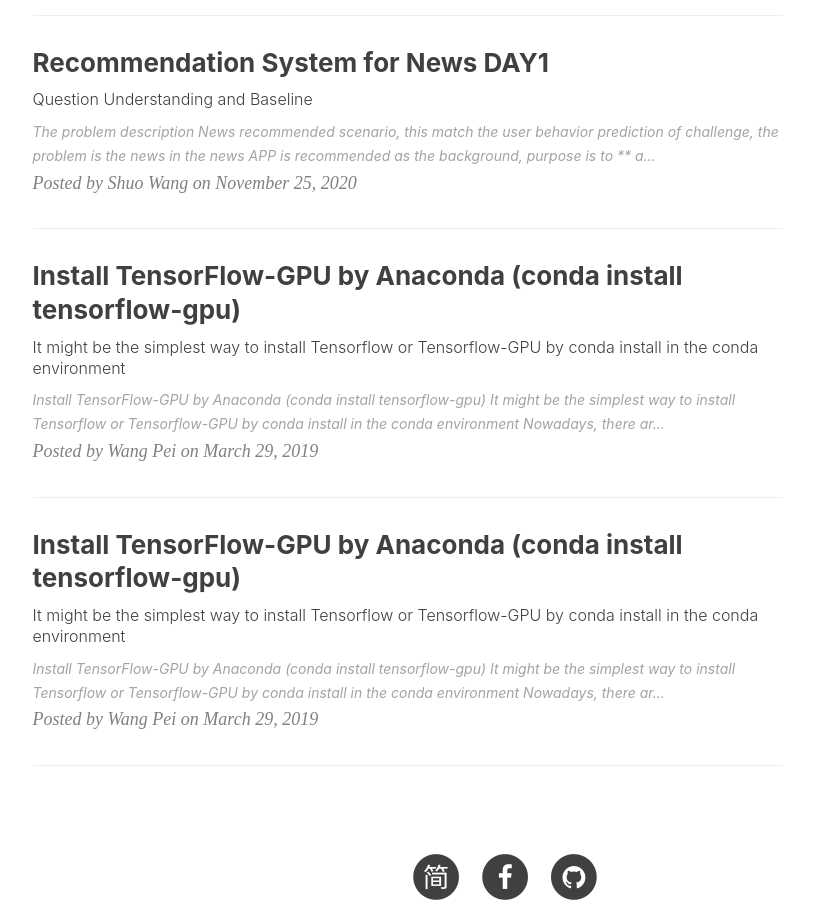
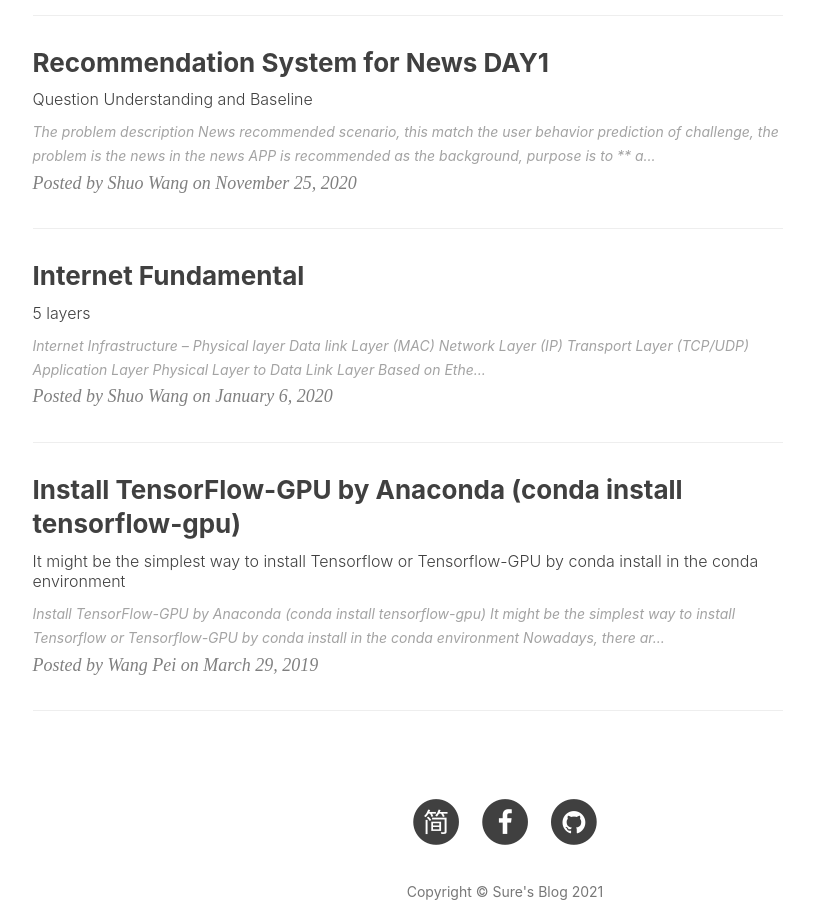
Before and after one commit to JadeSure/my_old_blog, a Jekyll site: the page built from index.html, in a window 1280 px wide and 900 px high, scrolled down 1296 px. Shown: the whole window, without its empty margins (135-949 px from the left). Built offline with Jekyll 4.4.1, drawn with Linux system fonts in a browser that asks for light colours; nearby versions of some CDN libraries; the list of posts is cut into pages by our own code; comment, search, counter and statistics services are not loaded; some of the changed lines change nothing that is shown.

Commit message:
Update 2021-01-06-Network.md
Net work

````diff
--- a/_posts/2021-01-06-Network.md
+++ b/_posts/2021-01-06-Network.md
@@ -1,103 +1,121 @@
 ---
 layout:     post
-title:      Install TensorFlow-GPU by Anaconda (conda install tensorflow-gpu)
-subtitle:   It might be the simplest way to install Tensorflow or Tensorflow-GPU by conda install in the conda environment
-date:       2019-03-29
-author:     Wang Pei
-header-img: img/art-Anaconda-TensorFlow.jpg
+title:      Internet Fundamental
+subtitle:   5 layers
+date:       2020-01-06
+author:     Shuo Wang
+header-img: img/Internet/post-bg-netline.jpg
 catalog: true
 tags:
-    - ubuntu
-    - TensorFlow
-    - 深度学习
-    - CUDA
+    - network
 ---
 
 
-# Install TensorFlow-GPU by Anaconda (conda install tensorflow-gpu)
-
-It might be the simplest way to install Tensorflow or Tensorflow-GPU by conda install in the conda environment
+# Internet Infrastructure
 --
 
-Nowadays, there are many tutorials that instruct how to install tensorflow or tensorflow-gpu. However, some people may feel it too complex just like me, because in those ways, you should download and install [NVIDIA drivers](https://www.nvidia.com/Download/index.aspx?lang=en-us), and then download and install [CUDA](https://developer.nvidia.com/cuda-downloads) (users need to pay attention to the version), afterwards you may sign an agreement and download cuDNN in [NVIDIA Developer](https://developer.nvidia.com/cudnn). Next, install python, and pip install tensorflow-gpu and so on. It's not esay for developer to do these, let alone it might causes some other error such as **version not match**, or **conflict between other python libraries** and so on. Moreover, if you want to [install tensorflow by compilation](https://www.tensorflow.org/install/gpu), it may take much more time.
-
-Thus I strongly reconmend you not to do this, there's a much easier way to install this. Please read the following article.
-
+1. Physical layer
+2. Data link Layer (MAC)
+3. Network Layer (IP)
+4. Transport Layer (TCP/UDP)
+5. Application Layer
 ---
 
-## Install Anaconda
->[Anaconda](https://www.anaconda.com/) is a free and open-source distribution of the Python and R programming languages for scientific computing, that aims to simplify package management and deployment.
+![picture1](/img/Internet/layer1.png)
 
-**You can download anaconda [here](https://www.anaconda.com/distribution/#download-section).**
+## Physical Layer to Data Link Layer
+Based on Ethernet protocol(A group of electrical signals that are grouped together), the physical layer will send data by 0 and 1. Data link layer will 'package' these data into frame by Head and Data.
 
-One of the advantage of anaconda is that it can create **isolated environment** in your device, and you can configure any libraries and toolkits in the 'env' without affect other environment. Once you are nor satisfied of your configuration, you can simplily delete the environment.
+Head: who send? who recieve? data type? (18 bytes)
 
-Note that in you are in **China**, download anaconda might take a long time due to some resons that cannot say. Instead, you can download it from [**Tsinghua mirror**](https://mirror.tuna.tsinghua.edu.cn/help/anaconda/), and install it **manually**.
+Data: contents (46~1500 bytes)
 
-After downloading this successfully, try to run the installation file.
-For example, if you use ubuntu, you can cd to the path of the sh file and run the following command:
+Mac address: physical address for equipment (Unique, 12 position - hexadecimal)
 
-```bash
-./Anaconda3-5.3.1-Linux-x86_64.sh
-```
-***Attention that you should change the command above to your own installation file name.***
+Broadcasting: in the subnet, one network card call another one.
 
-Then you will successfully install Anaconda!
+## Network layer: judge whether different equipments are located in the same subnet (establish a host-to-host connection ‘equipments’)
 
-## Create new environment by conda
+Routing: send data package to different subnet rather than broadcasting.
 
-If you are unwilling to create conda environment (maybe because of lazy), you can skip this section. However, I strongly reconmend you to create this **for the convience in the future**.
+Mac address does not have any relationship with ip address (distrubuted by administrator); IP address first, then Mac address --- IP protocol
 
-Run the command below:
-```bash
-conda create -n tf
-```
-![picture1](/img/20190328post.jpg)
+IP protocol:
 
-'tf' is the name of your new conda environment, you can try other names as your own interest.
+1. sign a ip address to different equipments
 
-For other management you conda env, you can read [this](https://conda.io/projects/conda/en/latest/user-guide/tasks/manage-environments.html?highlight=environment).
+2. make which computers are located in the same subnet
 
-## Install Tensorflow
+IP data packets (~65535 bytes): Head & Data
 
-First, you need to change to the env you have just built by conda:
-```bash
-source activete tf
-```
-![picture2](/img/20190328post2.jpg)
+Head: version number, length, IP address (20~60 bytes)
 
-For Chinese users, before starting the installation, you may change the source of conda as the same reason before. For more details, read the webcite of [Tsinghua Mirror](https://mirror.tuna.tsinghua.edu.cn/help/anaconda/).
-Chinese users should type in this:
-```bash
-conda config --add channels https://mirrors.tuna.tsinghua.edu.cn/anaconda/pkgs/free/
-conda config --add channels https://mirrors.tuna.tsinghua.edu.cn/anaconda/pkgs/main/
-conda config --set show_channel_urls yes
-```
+Data: which will be appended in the Ethernet data (~65535 - 20 = 65515); if IP data packets are over Ethernet protocol limitation, it will need to send separately. (many data packages)
+
+ARP protocol:
+
+1. in the same subnet: broadcasting to other equipment to match ip address, which hidden in Ethernet protocol. It will get response from the same IP address (the Mac address of host & IP address).
+
+2. in the different subnet: go to gateway (the Mac address of gateway & IP address)
+
+Port(Each uses a network card program number) (0~65535):
+
+judge which application will use this Internet data package; (0~1023 is occupied by the system, the computer will assign a port to one application and communicate this port with server to receive signal)
+
+## Transport Layer (TCP/UDP): establish a port-to-port connection
+
+Only if we know host and port, application can connect with each other. Unix system call 'socket': host + port
+
+UDP: head + data (~65535 includes one IP data package); put the whole UDP data package to IP data parts
+
+head: send port + receive port (8 bytes)
+
+data: contents
+
+![picture2](/img/Internet/layer3.png)
+
+TCP: confirm receipt(our data wont loss, if loss, it will send again) + UDP (three times handshake); TCP/UCP is nested in the IP package data part; TCP data package does not have limitaion in the length (normally, the length will not be longer than IP data package)
+
+The comparsion with TCP and UCP:
+| TCP | UDP |
+| :----: | :----: |
+|connection oriented|connectionless|
+|provide reliable service|no guarantee of reliability|
+|point-to-point|strong real time, one to one, many to one, many to many|
+|Higher resource consumption|lower resource consumption|
+
+## Application Layer: specify the data format of the application
+![picture3](/img/Internet/layer4.png)
+Dynamic IP address (it is not a static IP address):
+Based on Dynamic Host Configuration Protocol(DHCP), DHCP server will assign IP address to the hosts which located in the subnet.
 
 
-Afterwards, type in the command to install TensorFlow you need:
-```bash
-conda install tensorflow-gpu
-```
-![picture3](/img/20190328post3.jpg)
+### What about a new machine is added to the system?
+DHCP is over UDP
 
-If you want to install a specific version of tensorflow-gpu or cpu veison, you can change the command like this:
-```bash
-conda install tensorflow-gpu=1.10.0  #if you want to install 1.10.0 version
-conda install tensorflow  #if you want to install cpu version
-```
-After anaconda solve the environment, you just need to type in 'y' to confirm the installation.
+Ethernet Header + IP Header + UDP Header + DHCP data package
 
-Anaconda will **automatically** install other libs and toolkits needed by tensorflow(e.g. CUDA, and cuDNN), so you have no need to worry about this.
---
+Ethernet Header: Mac address (send + recieve) (sender MAC address + broadcasting address: FF:FF:FF:FF)
 
-Type in `python` to enter the python environment.
-```python
-import tensorflow as tf
-tf.__version__
-```
-When you see the version of tensorflow, such as 1.10.0, you have successfully install it.
+IP Header: IP address (send + recieve) (0.0.0.0 + 255.255.255.255)
 
-That's all, Thank you.
+UDP Header: port (send + recieve) (68 + 67)
 
-If you encounter any problems, you can open an issue in the **Comment area**.
+It will broadcast info to all the subset equipments. When it checks IP address 0.0.0.0 + 255.255.255.255, it knows this package is sending to DHCP server. Then, DHCP has a DHCP response. Then, this new computer will know its IP address, subnet mask, gateway address...
+
+## The example of RUNNING
+
+a website: www.youtube.com --> DNS protocol (get target IP address) by port 53 --> data package (Ethernet Header + IP Header + UDP Header + DNS data package) : get IP address + port
+
+obtained target IP address + port--> judge whether there are in the same subnet by subnet mask --> if not --> sent data package to gateway to transpond(router)
+
+HTTP protocol: data package(Ethernet Header + IP Header + TCP Header + HTTP data package)
+
+TCP layer: includes both port, 80 in the server and send port (any one 1024~66535); TCP header(20 bytes) + inserted in HTTP data package (4960) = 4980
+
+IP layer: includes both ip address; IP header (20 bytes) + inserted in TCP data package (4960) = 4980
+
+Ethernet layer: includes both Mac address; ethernet data package (1500 < 5000), thus this one will be splited by four to: 1500, 1500, 1500, 500 bytes
+
+-------
+Server combined 4 data package based IP header to get full information --> respond a package to us by TCP, browser will interpret it.
````
